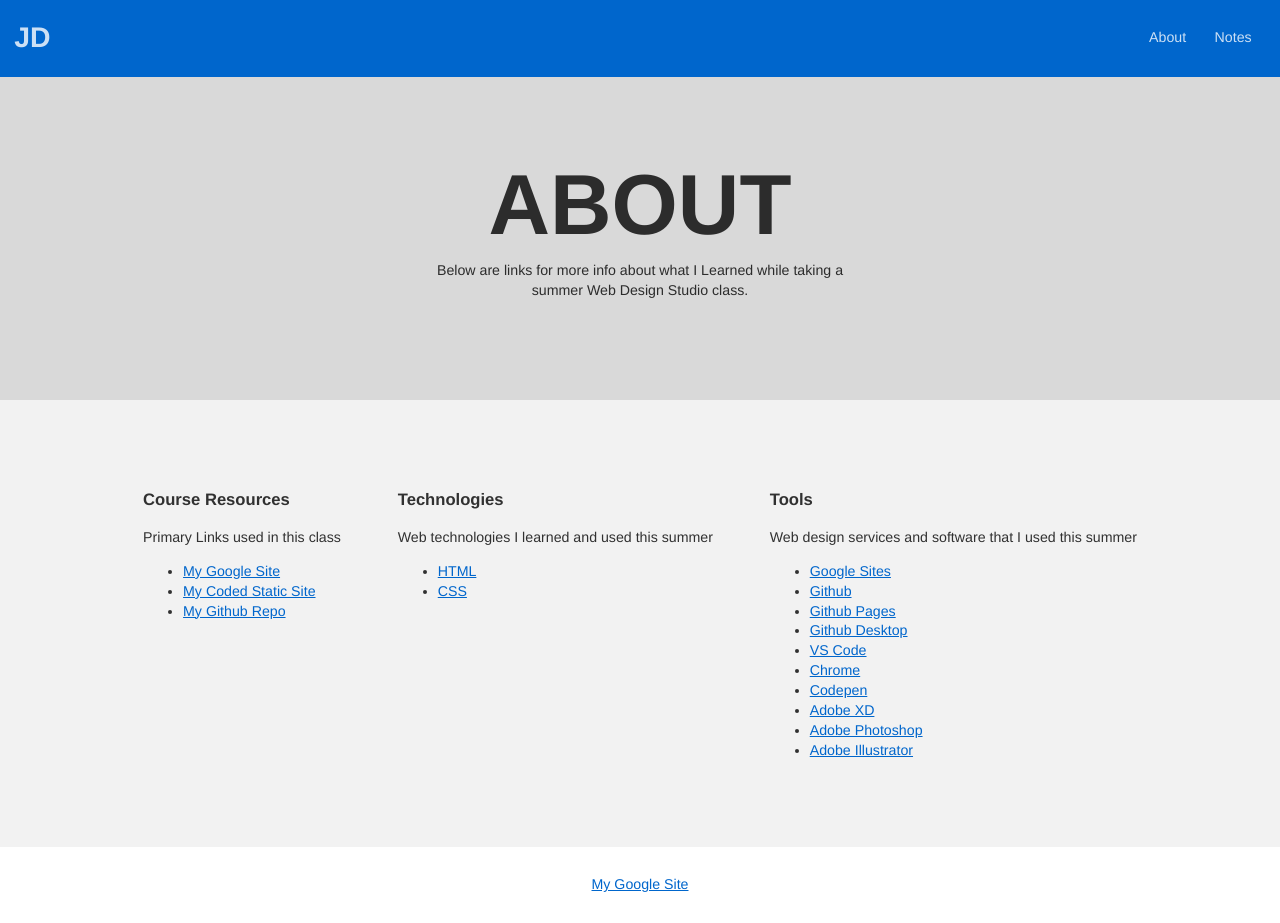
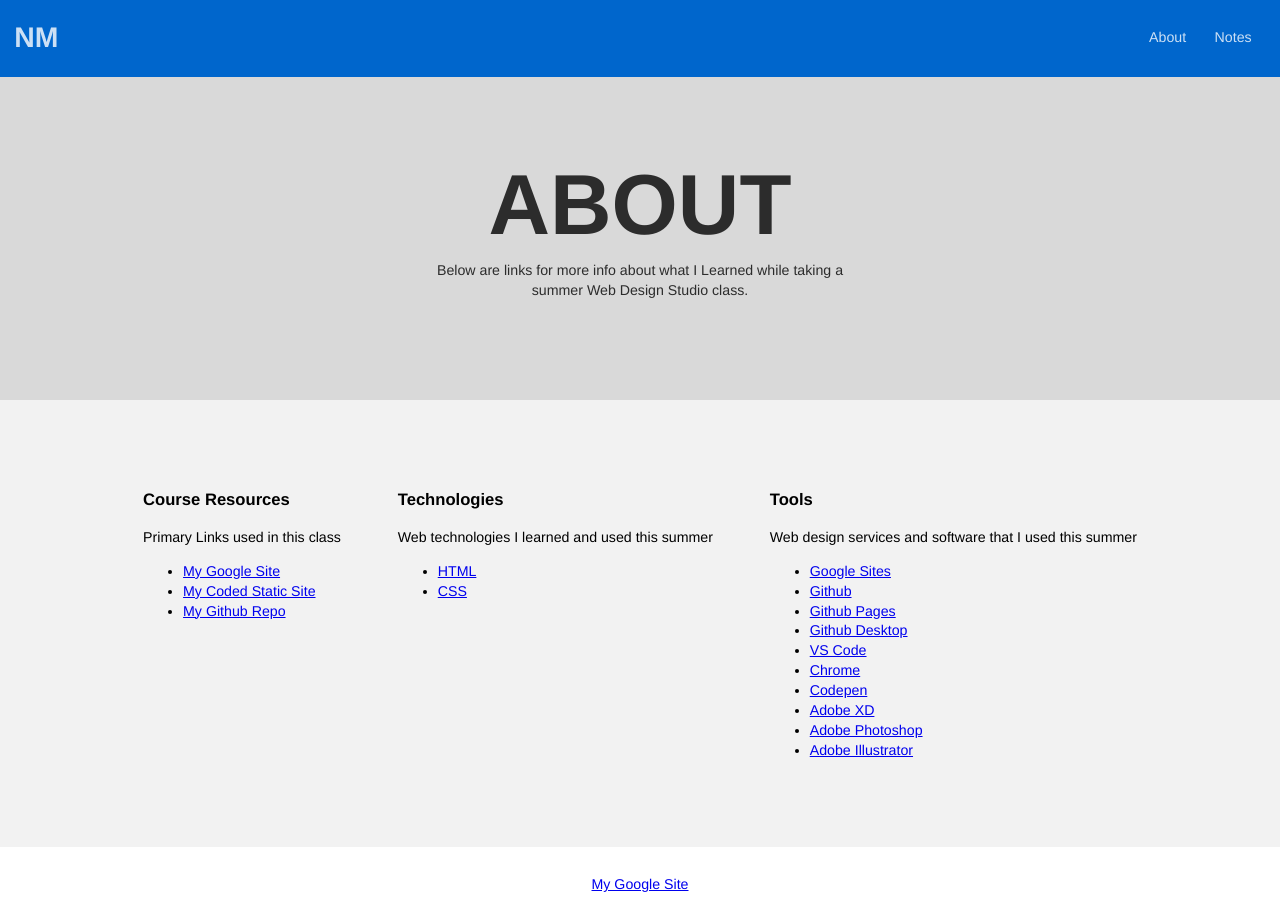
Before and after one commit to iolaninic/iolaninic.github.io, a plain HTML site: page about.html in a window 1280 px wide. Drawn offline with Linux system fonts and the light colour scheme.

Commit message:
Updated Code

```diff
--- a/about.html
+++ b/about.html
@@ -3,7 +3,7 @@
 
 <head>
     <meta charset="utf-8" />
-    <title>John Doe | About</title>
+    <title>Nic M | About</title>
     <meta name="description"
         content="This is an example student website for John Doe, a fictional web design student." />
     <meta name="viewport" content="width=device-width, initial-scale=1" />
@@ -14,7 +14,7 @@
 <body class="page-sub">
     <header>
         <div class="site-id">
-            <h1><a href="index.html">JD</a></h1>
+            <h1><a href="index.html">NM</a></h1>
         </div>
         <nav class="site-nav">
             <ul>
--- a/css/style.css
+++ b/css/style.css
@@ -3,9 +3,9 @@
 body { margin: 0; }
 
 /* GLOBAL COLORS */
-body { color: rgba(0, 0, 0, 0.8); }
-a { color: rgba(0, 102, 204, 1); }
-a:hover { color: rgba(0, 51, 153, 1); }
+body { color: hex(#ff2a2a); }
+a { color: hex(#18191d); }
+a:hover { color: rgb(255, 255, 255); }
 
 /* GLOBAL TYPOGRAPHY */
 body {
```
Also changed, not shown: index.html (+2 -2 lines), notes.html (+2 -2 lines).
